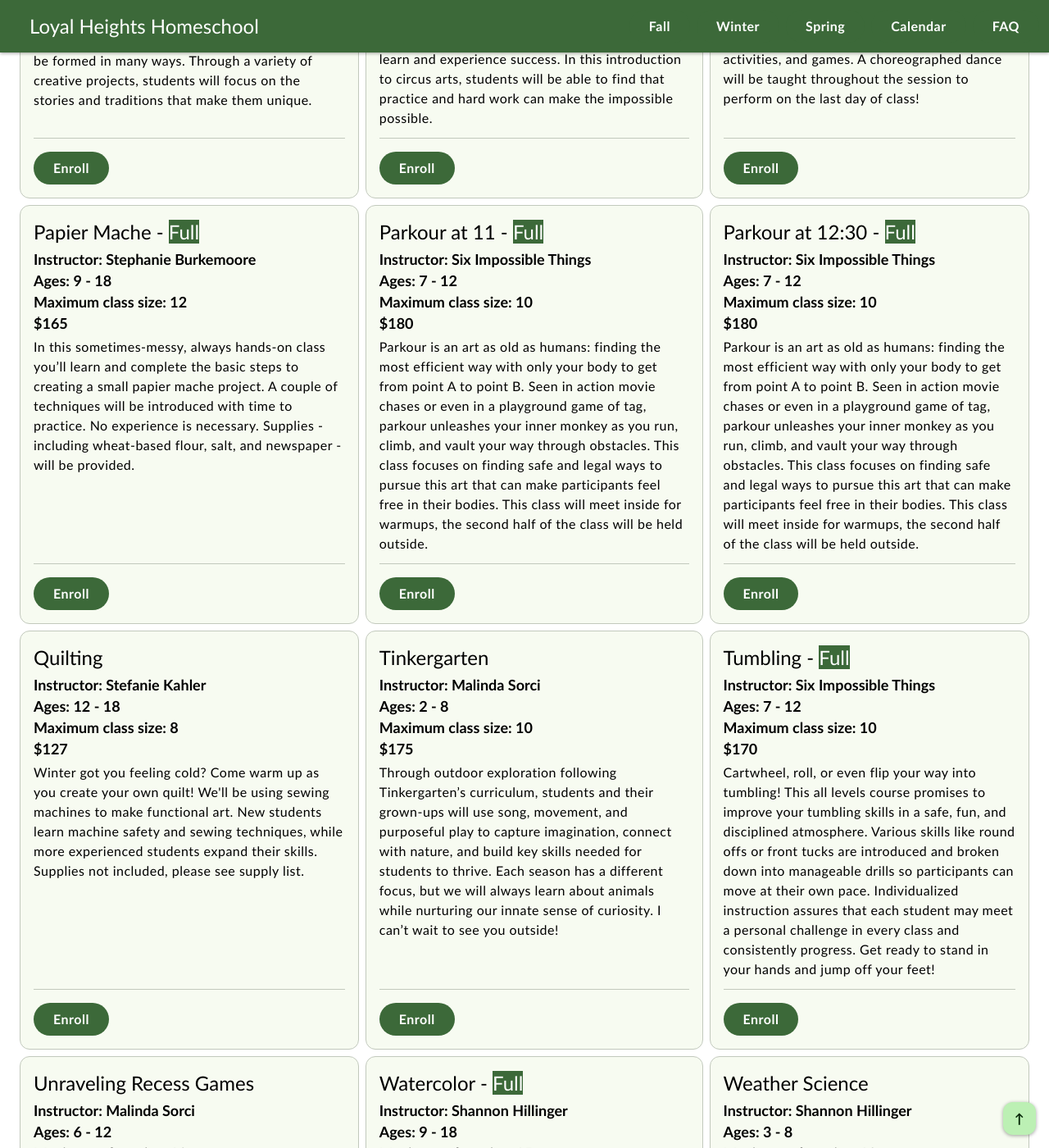
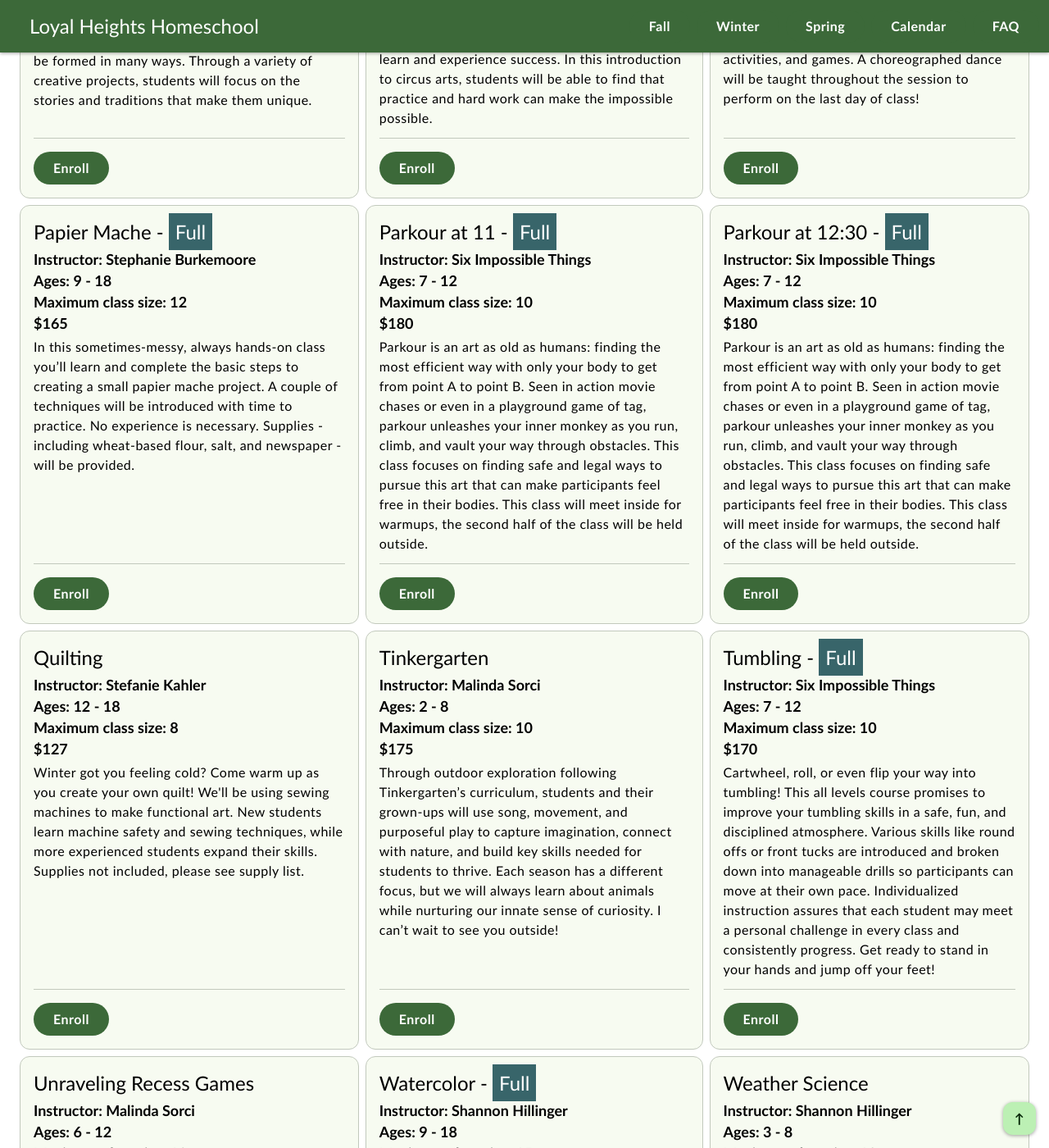
Before and after one commit to loyalheightshomeschool/loyalheightshomeschool.github.io, a Jekyll site: the page built from _quarters/2024-spring.html, in a window 1280 px wide and 1400 px high, scrolled down 1112 px. Shown: the whole window at 82% size. Built offline with Jekyll 4.4.1, drawn with Linux system fonts in a browser that asks for light colours.

Commit message:
Update main.scss

```diff
--- a/_sass/main.scss
+++ b/_sass/main.scss
@@ -131,8 +131,9 @@ body {
   padding: 88px 24px 24px;
 }
 mark {
-  background-color: $primary;
-  color: $on-primary;
+  background-color: $tertiary;
+  color: $on-tertiary;
+  padding: 8px;
 }
 @media (width <= 599px) {
   body {
```
